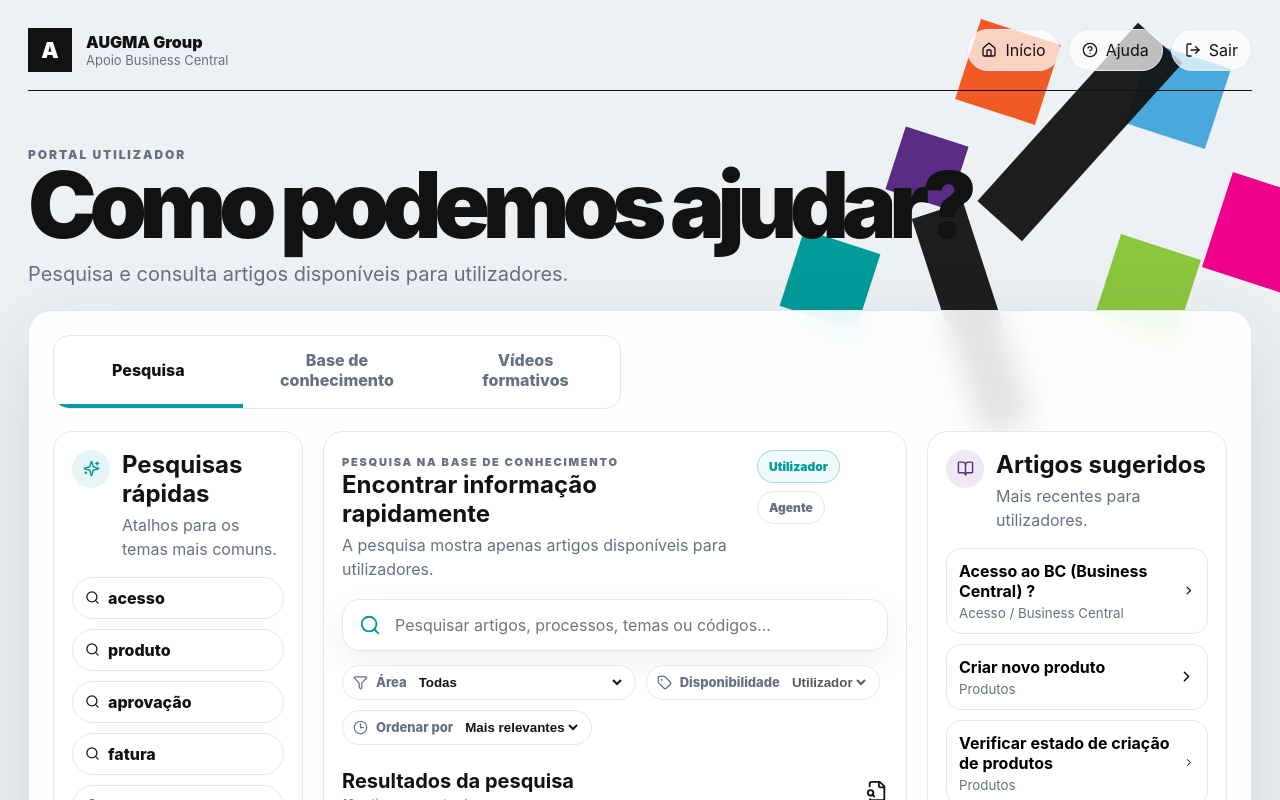
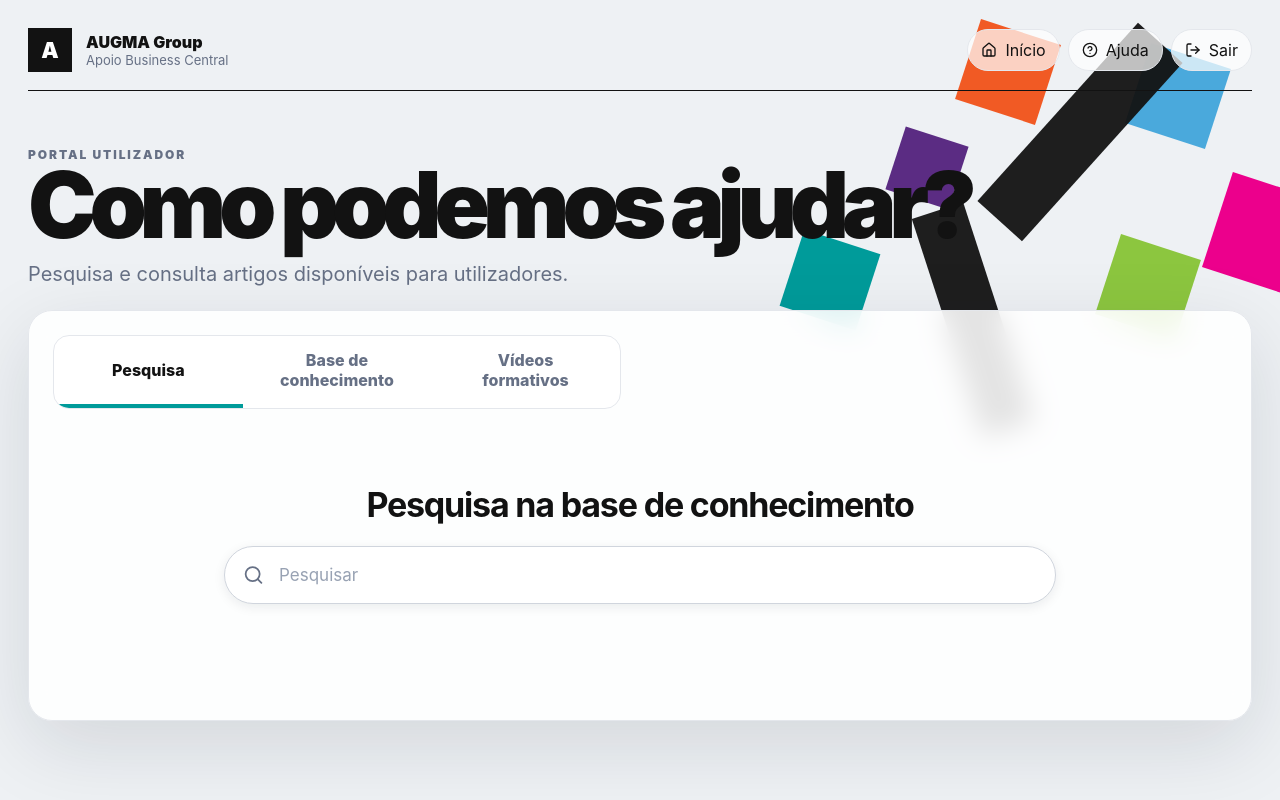
Before and after one commit to bernardomaraujo-tech/helpBC, a React (Vite) app: page / in a window 1280 px wide. Both pictures are taken after a click on the button 228 px from the left and 550 px from the top of the page. Shown: the top 800 px of the page. Built offline with nearby package versions, Linux system fonts and the light colour scheme.

Commit message:
Update KnowledgeSearch.tsx

```diff
--- a/src/components/KnowledgeSearch.tsx
+++ b/src/components/KnowledgeSearch.tsx
@@ -1,235 +1,118 @@
-import {
-  BookOpen,
-  ChevronRight,
-  Clock3,
-  FileSearch,
-  FileText,
-  Filter,
-  Info,
-  Search,
-  Sparkles,
-  Tag
-} from 'lucide-react';
-import { useMemo, useState } from 'react';
+import { ChevronRight, Search, X } from 'lucide-react';
+import { useDeferredValue, useEffect, useId, useMemo, useState } from 'react';
 import { articles } from '../data/articles';
-import type { Article, ArticleSearchResult, SearchMode } from '../types';
-import { getRecommendedArticles, searchArticles } from '../utils/kbSearch';
+import type { SearchMode } from '../types';
+import { searchArticles } from '../utils/kbSearch';
 
 interface Props {
   mode: SearchMode;
   onOpenArticle: (articleId: string) => void;
 }
 
-const quickTerms = ['acesso', 'produto', 'aprovação', 'fatura', 'stock', 'permissões'];
+export function KnowledgeSearch({ mode, onOpenArticle }: Props) {
+  const [query, setQuery] = useState('');
+  const [activeIndex, setActiveIndex] = useState(-1);
+  const deferredQuery = useDeferredValue(query);
+  const listId = useId();
+  const hasQuery = Boolean(query.trim());
 
-function getAudienceLabel(mode: SearchMode) {
-  return mode === 'user' ? 'Utilizador' : 'Agente';
-}
+  const results = useMemo(
+    () => hasQuery
+      ? searchArticles(deferredQuery, articles, {
+          audience: mode,
+          sort: 'relevance',
+          limit: 10
+        })
+      : [],
+    [deferredQuery, hasQuery, mode]
+  );
 
-function getAudienceDescription(mode: SearchMode) {
-  if (mode === 'user') {
-    return 'A pesquisa mostra apenas artigos disponíveis para utilizadores.';
+  useEffect(() => {
+    setActiveIndex(-1);
+  }, [query]);
+
+  function openResult(index: number) {
+    const result = results[index];
+    if (result) onOpenArticle(result.article.id);
   }
 
-  return 'A pesquisa mostra artigos internos disponíveis para agentes.';
-}
+  function handleKeyDown(event: React.KeyboardEvent<HTMLInputElement>) {
+    if (!results.length) return;
 
-function getArticleSummary(article: Article) {
-  return article.problem || article.solution || article.procedure || 'Artigo disponível na base de conhecimento.';
-}
-
-function getRelevanceClass(result: ArticleSearchResult) {
-  const suffix = result.relevance === 'Alta' ? 'alta' : result.relevance === 'Média' ? 'media' : 'baixa';
-  return `relevance-pill relevance-${suffix}`;
-}
-
-export function KnowledgeSearch({ mode, onOpenArticle }: Props) {
-  const [query, setQuery] = useState('');
-  const [category, setCategory] = useState('');
-  const [sort, setSort] = useState<'relevance' | 'recent'>('relevance');
-
-  const availableArticles = useMemo(
-    () => articles.filter((article) => (mode === 'user' ? article.availableForUser : article.availableForAgent)),
-    [mode]
-  );
-
-  const categories = useMemo(
-    () => Array.from(new Set(availableArticles.map((article) => article.category))).sort((a, b) => a.localeCompare(b, 'pt')),
-    [availableArticles]
-  );
-
-  const results = useMemo(
-    () =>
-      searchArticles(query, articles, {
-        audience: mode,
-        category,
-        sort,
-        limit: 12
-      }),
-    [category, mode, query, sort]
-  );
-
-  const suggestedArticles = useMemo(() => getRecommendedArticles(articles, mode, 5), [mode]);
-  const hasActiveSearch = Boolean(query.trim() || category);
-
-  function applyQuickSearch(term: string) {
-    setQuery(term);
-    setSort('relevance');
+    if (event.key === 'ArrowDown') {
+      event.preventDefault();
+      setActiveIndex((current) => (current + 1) % results.length);
+    } else if (event.key === 'ArrowUp') {
+      event.preventDefault();
+      setActiveIndex((current) => (current <= 0 ? results.length - 1 : current - 1));
+    } else if (event.key === 'Enter' && activeIndex >= 0) {
+      event.preventDefault();
+      openResult(activeIndex);
+    } else if (event.key === 'Escape') {
+      setQuery('');
+    }
   }
 
   return (
-    <div className="search-layout">
-      <aside className="quick-search-panel">
-        <div className="search-panel-heading">
-          <span className="icon-pill teal"><Sparkles size={17} /></span>
-          <div>
-            <h2>Pesquisas rápidas</h2>
-            <p>Atalhos para os temas mais comuns.</p>
-          </div>
-        </div>
+    <section className="simple-search" aria-label="Pesquisa na base de conhecimento">
+      <h2>Pesquisa na base de conhecimento</h2>
 
-        <div className="quick-chip-list">
-          {quickTerms.map((term) => (
-            <button key={term} className="quick-search-chip" onClick={() => applyQuickSearch(term)}>
-              <Search size={15} />
-              {term}
-            </button>
-          ))}
-        </div>
-
-        <div className="search-tip-card">
-          <Info size={18} />
-          <strong>Dicas de pesquisa</strong>
-          <p>Pesquisa por nome do processo, erro apresentado, código do artigo, área funcional ou funcionalidade BC.</p>
-        </div>
-      </aside>
-
-      <section className="knowledge-search-panel">
-        <div className="search-context-row">
-          <div>
-            <span className="eyebrow compact-eyebrow">Pesquisa na base de conhecimento</span>
-            <h2>Encontrar informação rapidamente</h2>
-            <p>{getAudienceDescription(mode)}</p>
-          </div>
-
-          <div className="role-pills" aria-label="Modo de pesquisa">
-            <span className={mode === 'user' ? 'role-pill active teal' : 'role-pill'}>Utilizador</span>
-            <span className={mode === 'agent' ? 'role-pill active purple' : 'role-pill'}>Agente</span>
-          </div>
-        </div>
-
-        <div className="search-box">
-          <Search size={22} />
+      <div className="simple-search-combobox">
+        <div className="simple-search-box">
+          <Search size={22} aria-hidden="true" />
           <input
             value={query}
             onChange={(event) => setQuery(event.target.value)}
-            placeholder="Pesquisar artigos, processos, temas ou códigos..."
-            aria-label="Pesquisar na base de conhecimento"
+            onKeyDown={handleKeyDown}
+            placeholder="Pesquisar"
+            aria-label="Pesquisa na base de conhecimento"
+            aria-autocomplete="list"
+            aria-controls={hasQuery ? listId : undefined}
+            aria-expanded={hasQuery}
+            role="combobox"
           />
-          {query && (
-            <button className="clear-search" onClick={() => setQuery('')} type="button">
-              Limpar
+          {hasQuery && (
+            <button
+              className="simple-search-clear"
+              onClick={() => setQuery('')}
+              type="button"
+              aria-label="Limpar pesquisa"
+            >
+              <X size={19} />
             </button>
           )}
         </div>
 
-        <div className="search-filters">
-          <label>
-            <Filter size={15} />
-            Área
-            <select value={category} onChange={(event) => setCategory(event.target.value)}>
-              <option value="">Todas</option>
-              {categories.map((item) => (
-                <option key={item} value={item}>{item}</option>
-              ))}
-            </select>
-          </label>
-
-          <label>
-            <Tag size={15} />
-            Disponibilidade
-            <select value={mode} disabled>
-              <option>{getAudienceLabel(mode)}</option>
-            </select>
-          </label>
-
-          <label>
-            <Clock3 size={15} />
-            Ordenar por
-            <select value={sort} onChange={(event) => setSort(event.target.value as 'relevance' | 'recent')}>
-              <option value="relevance">Mais relevantes</option>
-              <option value="recent">Mais recentes</option>
-            </select>
-          </label>
-        </div>
-
-        <div className="section-header search-results-header">
-          <div>
-            <h2>Resultados da pesquisa</h2>
-            <span>
-              {results.length} {results.length === 1 ? 'artigo encontrado' : 'artigos encontrados'}
-            </span>
-          </div>
-          <FileSearch size={22} />
-        </div>
-
-        {results.length > 0 ? (
-          <div className="search-result-list">
-            {results.map((result) => (
-              <button key={result.article.id} className="search-result-card" onClick={() => onOpenArticle(result.article.id)}>
-                <span className="search-result-icon"><FileText size={20} /></span>
-                <span className="search-result-content">
-                  <strong>{result.article.title}</strong>
-                  <span>{getArticleSummary(result.article)}</span>
-                  <small>
-                    {result.article.code} · {result.article.category} · Atualizado em {result.article.updatedAt} · {result.article.readTime}
-                    {result.matchedFields.length > 0 && ` · Encontrado em: ${result.matchedFields.join(', ')}`}
-                  </small>
-                </span>
-                {hasActiveSearch && <span className={getRelevanceClass(result)}>{result.relevance}</span>}
-                <ChevronRight size={18} />
-              </button>
-            ))}
-          </div>
-        ) : (
-          <div className="empty-search-state">
-            <FileSearch size={28} />
-            <strong>Não foram encontrados artigos para a pesquisa indicada.</strong>
-            <p>Tenta pesquisar por outro termo, remover filtros ou consultar a base de conhecimento por categoria.</p>
+        {hasQuery && (
+          <div className="simple-search-suggestions" id={listId} role="listbox" aria-label="Sugestões de pesquisa">
+            {results.length > 0 ? (
+              <ol>
+                {results.map((result, index) => (
+                  <li key={result.article.id}>
+                    <button
+                      type="button"
+                      className={activeIndex === index ? 'active' : ''}
+                      onMouseEnter={() => setActiveIndex(index)}
+                      onClick={() => openResult(index)}
+                      role="option"
+                      aria-selected={activeIndex === index}
+                    >
+                      <span className="simple-search-rank">{index + 1}</span>
+                      <span className="simple-search-result">
+                        <strong>{result.article.title}</strong>
+                        <small>{result.article.code} · {result.article.category}</small>
+                      </span>
+                      <ChevronRight size={18} aria-hidden="true" />
+                    </button>
+                  </li>
+                ))}
+              </ol>
+            ) : (
+              <p className="simple-search-empty">Não foram encontradas sugestões para “{query.trim()}”.</p>
+            )}
           </div>
         )}
-      </section>
-
-      <aside className="suggestions-panel">
-        <div className="search-panel-heading">
-          <span className="icon-pill purple"><BookOpen size={17} /></span>
-          <div>
-            <h2>Artigos sugeridos</h2>
-            <p>Mais recentes para {mode === 'user' ? 'utilizadores' : 'agentes'}.</p>
-          </div>
-        </div>
-
-        <div className="suggestion-list">
-          {suggestedArticles.map((article) => (
-            <button key={article.id} className="suggestion-card" onClick={() => onOpenArticle(article.id)}>
-              <span>
-                <strong>{article.title}</strong>
-                <small>{article.category}</small>
-              </span>
-              <ChevronRight size={17} />
-            </button>
-          ))}
-        </div>
-
-        <div className="most-searched-card">
-          <strong>Mais pesquisados</strong>
-          <div>
-            {quickTerms.slice(0, 5).map((term) => (
-              <button key={term} onClick={() => applyQuickSearch(term)}>{term}</button>
-            ))}
-          </div>
-        </div>
-      </aside>
-    </div>
+      </div>
+    </section>
   );
 }
```
